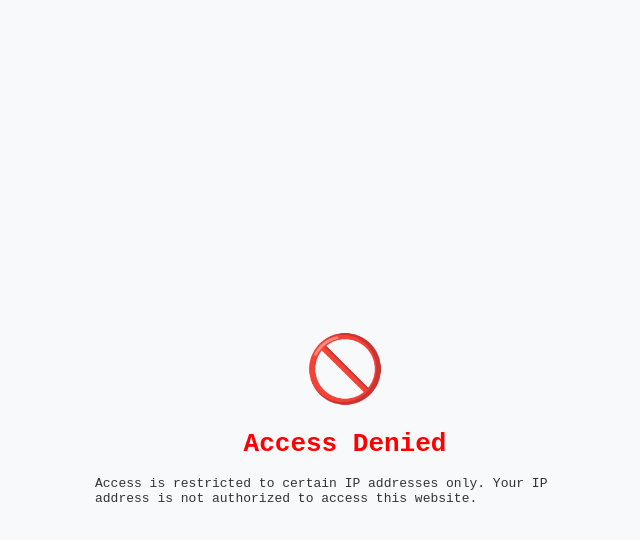
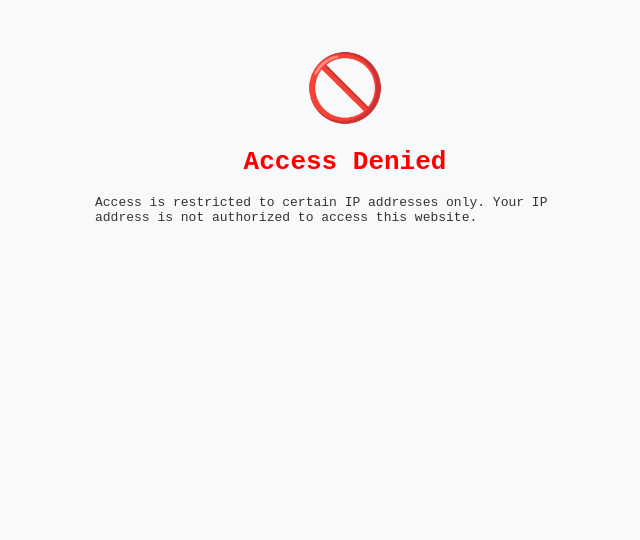
Before and after one commit to MegaMail-me/MegaMail, a plain HTML site: page index.html in a window 1280 px wide. Shown: the whole page, without its empty margins (295-935 px from the left). Drawn offline with Linux system fonts and the light colour scheme.

Commit message:
Add files via upload

```diff
--- a/index.html
+++ b/index.html
@@ -13,7 +13,7 @@
             justify-content: center;
             align-items: center;
             margin: 0;
-			height: 100vh;
+			_height: 100vh;
         }
         .container {
 			width: 90%;
```
